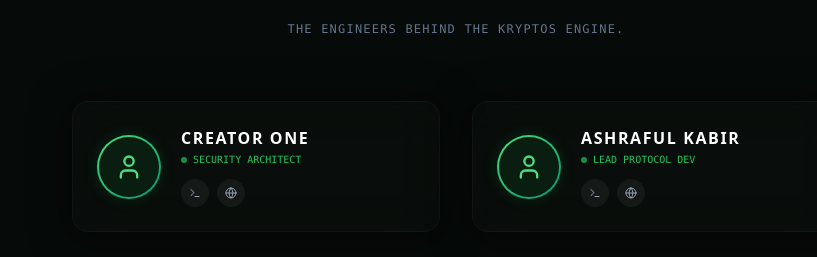
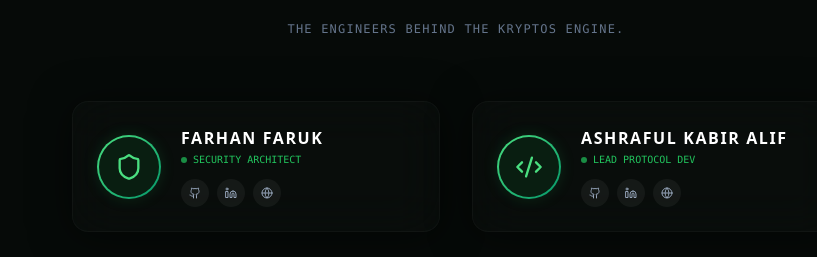
Before and after one commit to AshrafulKabir7/Kryptos, a React (Vite) app in the folder frontend/: page / in a window 1280 px wide. Shown: the part 3848-4105 px from the top of the page, without its empty margins (184-1001 px from the left). Built offline with nearby package versions, Linux system fonts and the light colour scheme; no server answers.

Commit message:
feat: Update creator names and add social icons

```diff
--- a/frontend/src/pages/Home.tsx
+++ b/frontend/src/pages/Home.tsx
@@ -1,6 +1,6 @@
 import { useNavigate } from 'react-router-dom';
 import { motion } from 'framer-motion';
-import { Hexagon, Zap, Server, ArrowRight, User, Terminal, Shield, Mail, Globe, Code2, Lock, KeyRound, Binary, Cpu, ArrowDown, Fingerprint, Layers, Hash, Network } from 'lucide-react';
+import { Hexagon, Zap, Server, ArrowRight, User, Terminal, Shield, Mail, Globe, Code2, Lock, KeyRound, Binary, Cpu, ArrowDown, Fingerprint, Layers, Hash, Network, Github, Linkedin } from 'lucide-react';
 
 const fadeUp = {
   initial: { opacity: 0, y: 30 },
@@ -269,8 +269,8 @@ export default function Home() {
             </p>
           </motion.div>
           <div className="grid grid-cols-1 md:grid-cols-2 gap-8 max-w-3xl mx-auto">
-            <CreatorCard name="Creator One" role="Security Architect" delay={0} />
-            <CreatorCard name="Ashraful Kabir" role="Lead Protocol Dev" delay={0.15} />
+            <CreatorCard name="Farhan Faruk" role="Security Architect" icon={<Shield className="w-7 h-7 text-green-400 relative z-10 group-hover:scale-110 transition-transform" />} delay={0} />
+            <CreatorCard name="Ashraful Kabir Alif" role="Lead Protocol Dev" icon={<Code2 className="w-7 h-7 text-green-400 relative z-10 group-hover:scale-110 transition-transform" />} delay={0.15} />
           </div>
         </section>
 
@@ -382,7 +382,7 @@ function StatBlock({ value, label }: any) {
   );
 }
 
-function CreatorCard({ name, role, delay }: any) {
+function CreatorCard({ name, role, delay, icon }: any) {
   return (
     <motion.div {...fadeUp} transition={{ duration: 0.5, delay }}
       whileHover={{ y: -4, boxShadow: "0 20px 40px -10px rgba(34,197,94,0.12)" }}
@@ -390,7 +390,7 @@ function CreatorCard({ name, role, delay }: any) {
       <div className="w-16 h-16 rounded-full bg-gradient-to-br from-green-400 to-emerald-600 p-[2px] shadow-[0_0_15px_rgba(34,197,94,0.15)] flex-shrink-0">
         <div className="w-full h-full bg-[#070b09] rounded-full flex items-center justify-center relative overflow-hidden">
           <div className="absolute inset-0 bg-green-500/10 group-hover:bg-green-500/25 transition-colors duration-500"></div>
-          <User className="w-7 h-7 text-green-400 relative z-10 group-hover:scale-110 transition-transform" />
+          {icon || <User className="w-7 h-7 text-green-400 relative z-10 group-hover:scale-110 transition-transform" />}
         </div>
       </div>
       <div className="flex-1 min-w-0">
@@ -399,7 +399,8 @@ function CreatorCard({ name, role, delay }: any) {
           <span className="w-1.5 h-1.5 rounded-full bg-green-500 animate-pulse inline-block"></span> {role}
         </p>
         <div className="flex gap-2 mt-3">
-          <motion.span whileHover={{ scale: 1.2 }} className="w-7 h-7 rounded-full bg-white/5 flex items-center justify-center text-slate-400 hover:text-green-400 hover:bg-green-500/15 transition-all cursor-pointer"><Terminal className="w-3 h-3"/></motion.span>
+          <motion.span whileHover={{ scale: 1.2 }} className="w-7 h-7 rounded-full bg-white/5 flex items-center justify-center text-slate-400 hover:text-green-400 hover:bg-green-500/15 transition-all cursor-pointer"><Github className="w-3 h-3"/></motion.span>
+          <motion.span whileHover={{ scale: 1.2 }} className="w-7 h-7 rounded-full bg-white/5 flex items-center justify-center text-slate-400 hover:text-green-400 hover:bg-green-500/15 transition-all cursor-pointer"><Linkedin className="w-3 h-3"/></motion.span>
           <motion.span whileHover={{ scale: 1.2 }} className="w-7 h-7 rounded-full bg-white/5 flex items-center justify-center text-slate-400 hover:text-green-400 hover:bg-green-500/15 transition-all cursor-pointer"><Globe className="w-3 h-3"/></motion.span>
         </div>
       </div>
```
